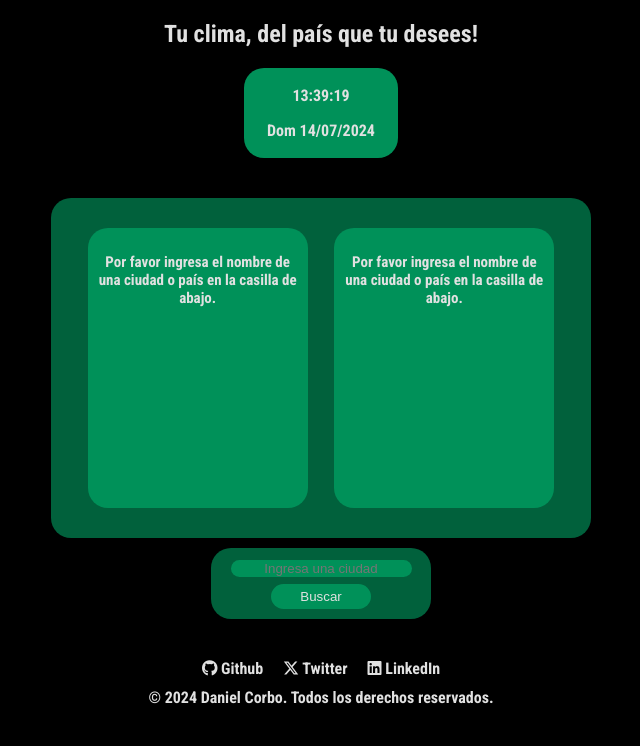
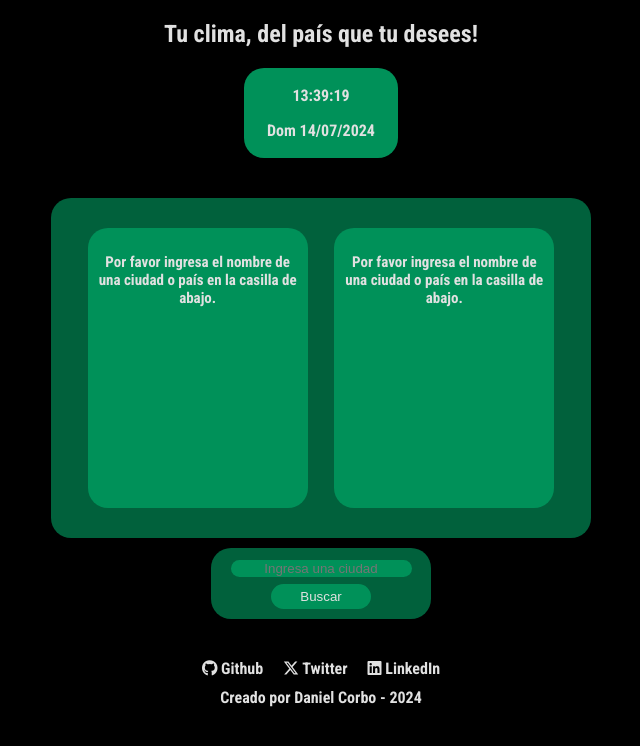
Before and after one commit to Dan-Corbo/clima, a plain HTML site: page index.html in a window 1280 px wide. Shown: the whole page, without its empty margins (319-959 px from the left). Drawn offline with Linux system fonts and the light colour scheme.

Commit message:
Update index.html

```diff
--- a/index.html
+++ b/index.html
@@ -36,7 +36,7 @@
       <li><a href="https://x.com/dan_corbo225" target="_blank"><i class="fa-brands fa-x-twitter"></i> Twitter</a></li>
       <li><a href="https://www.linkedin.com/in/daniel-corbo225" target="_blank"><i class="fa-brands fa-linkedin"></i> LinkedIn</a></li>
     </ul>
-    <p>&copy; 2024 Daniel Corbo. Todos los derechos reservados.</p>
+    <p>Creado por Daniel Corbo - 2024</p>
   </div>
   <script src="script.js"></script>
 </body>
```
